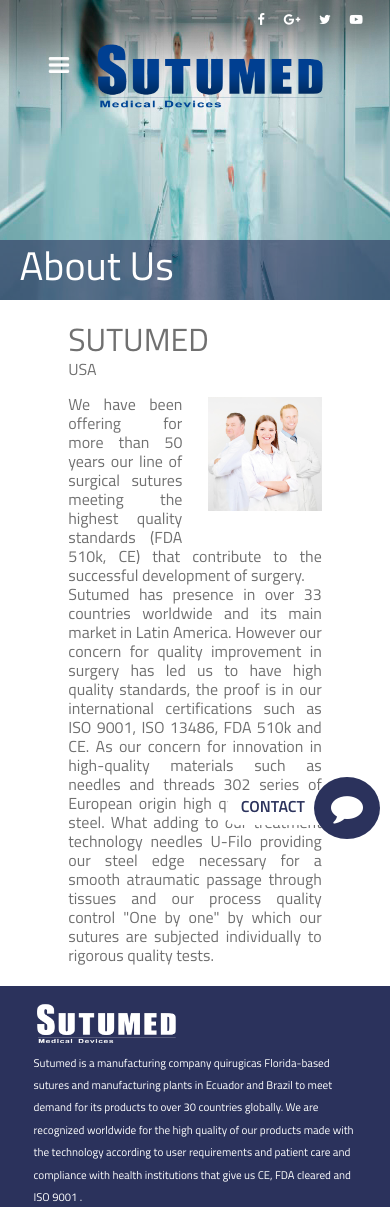
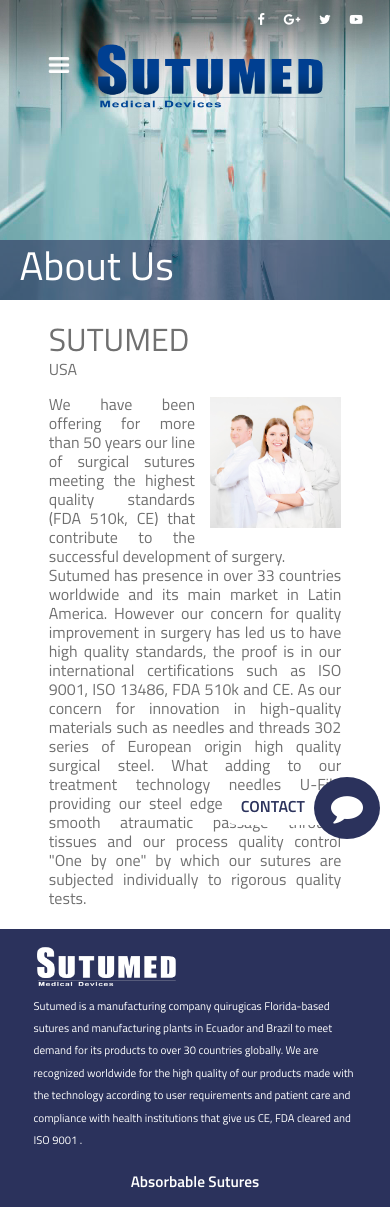
Before and after one commit to BRANDEMMA/sutumed, a PHP site: page /nosotros.php in a window 390 px wide. Shown: the top 1207 px of the page. Run offline with PHP 8.4, Linux system fonts and the light colour scheme; some libraries are stand-ins or nearby versions.

Commit message:
responsive nosotros

```diff
--- a/css/estilos.css
+++ b/css/estilos.css
@@ -1180,6 +1180,12 @@ header{
 
 
 /*--==================== ESTILOS DEL RESPONSIVE (TERMINA)========================--*/
+@media(max-width: 1100px){
+	.img-nosotros1{
+		padding-bottom: 3%;
+    	padding-left: 5%;
+	}
+}
 @media(max-width: 830px){
 	.menu-principal{
 		background-color: transparent;
@@ -1203,6 +1209,11 @@ header{
 		width: 29%;
 	}
 }
+@media(max-width: 770px){
+	.contenedor-contacto-desplegable{
+	 	width: 60%;
+	 }
+}
 @media(max-width: 720px){
 	 .resumen-nosotros{
 	 	margin-bottom: 3%;
@@ -1222,8 +1233,8 @@ header{
 	 .textos{
 	 	width: 19%;
 	 }
-	 .contenedor-contacto-desplegable{
-	 	width: 60%;
+	 .contenido-nosotros{
+	 	width: 75%;
 	 }
 }
 @media(max-width: 690px){
```
